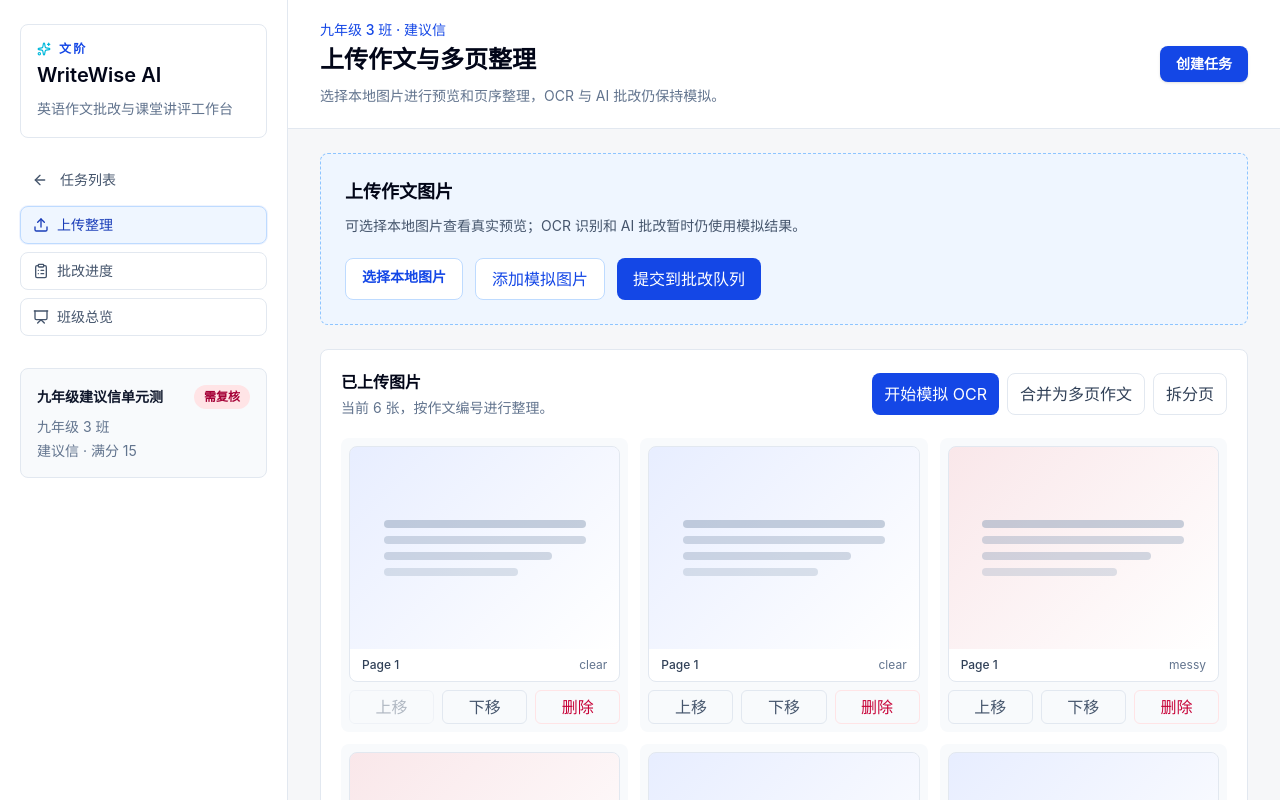
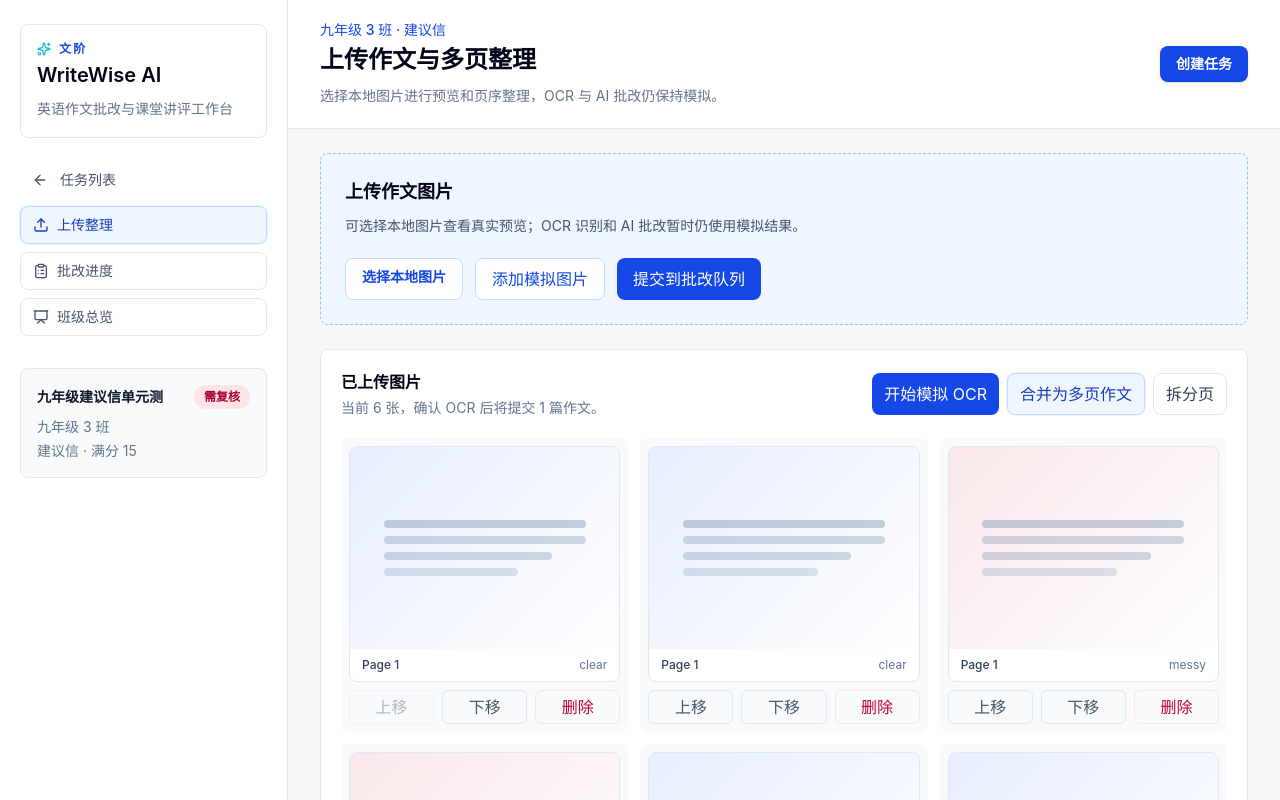
Before and after one commit to lionbriant88/wenjie-writewise-ai, a React (Vite) app in the folder app/: page /tasks/task-1/upload in a window 1280 px wide. Shown: the top 800 px of the page. Built offline with nearby package versions, Linux system fonts and the light colour scheme.

Commit message:
feat: add OCR essay grouping modes

```diff
--- a/app/src/context/AppStateContext.tsx
+++ b/app/src/context/AppStateContext.tsx
@@ -170,23 +170,27 @@ export function AppStateProvider({ children }: { children: ReactNode }) {
     return id
   }, [])
 
-  const confirmMockOcrEssay = useCallback(
-    ({ taskId, pages, ocrText }: ConfirmMockOcrEssayInput) => {
+  const confirmMockOcrEssay = useCallback(({ taskId, essayGroups }: ConfirmMockOcrEssayInput) => {
     const timestamp = new Date().toISOString()
-      const taskEssayCount = essays.filter((essay) => essay.taskId === taskId).length
-      const id = `${taskId}-uploaded-${Date.now()}`
-      const nextEssay: Essay = {
+
+    setEssays((current) => {
+      const taskEssayCount = current.filter((essay) => essay.taskId === taskId).length
+      const createdEssays = essayGroups.map((group, groupIndex): Essay => {
+        const id = `${taskId}-uploaded-${Date.now()}-${groupIndex + 1}`
+        const essayPages = group.pages.map((page, pageIndex) => ({
+          ...page,
+          id: `${id}-page-${pageIndex + 1}`,
+          pageNumber: pageIndex + 1,
+        }))
+
+        return {
           id,
           taskId,
-        essayNumber: `作文 ${taskEssayCount + 1}`,
-        pages: pages.map((page, index) => ({
-          ...page,
-          id: `${id}-page-${index + 1}`,
-          pageNumber: index + 1,
-        })),
-        pageCount: pages.length,
-        pageOrder: pages.map((_, index) => `${id}-page-${index + 1}`),
-        ocrText,
+          essayNumber: `作文 ${taskEssayCount + groupIndex + 1}`,
+          pages: essayPages,
+          pageCount: essayPages.length,
+          pageOrder: essayPages.map((page) => page.id),
+          ocrText: group.ocrText,
           ocrConfidence: 0.88,
           status: 'pending_grading',
           exceptionReasons: [],
@@ -194,17 +198,12 @@ export function AppStateProvider({ children }: { children: ReactNode }) {
           createdAt: timestamp,
           updatedAt: timestamp,
         }
-
-      setEssays((current) => {
-        const nextEssays = [...current, nextEssay]
+      })
+      const nextEssays = [...current, ...createdEssays]
       setTasks((currentTasks) => updateTasksFromEssays(currentTasks, taskId, nextEssays, timestamp))
       return nextEssays
     })
-
-      return id
-    },
-    [essays],
-  )
+  }, [])
 
   const updateEssayOcrText = useCallback((essayId: string, text: string) => {
     setEssays((current) =>
@@ -274,8 +273,7 @@ export function AppStateProvider({ children }: { children: ReactNode }) {
     [essays, gradingResults],
   )
 
-  const updateGradingResult = useCallback(
-    (essayId: string, patch: Partial<GradingResult>) => {
+  const updateGradingResult = useCallback((essayId: string, patch: Partial<GradingResult>) => {
     setGradingResults((current) =>
       current.map((result) =>
         result.essayId === essayId
@@ -288,9 +286,7 @@ export function AppStateProvider({ children }: { children: ReactNode }) {
           : result,
       ),
     )
-    },
-    [],
-  )
+  }, [])
 
   const value = useMemo(
     () => ({
--- a/app/src/pages/UploadPage.tsx
+++ b/app/src/pages/UploadPage.tsx
@@ -8,6 +8,23 @@ import { AppLayout } from '../layout/AppLayout'
 import type { EssayPage } from '../types'
 import { findEssaysByTask, findTask } from '../utils/taskLookup'
 
+type EssayGroupingMode = 'merged' | 'perPage'
+
+function buildPageOcrDraft(page: EssayPage, index: number) {
+  return [
+    `作文图片 ${index + 1}：${page.label}`,
+    'Dear Sir or Madam,',
+    'I am writing to share my suggestion for this activity.',
+    'I believe it will help students improve their English writing.',
+  ].join('\n')
+}
+
+function groupingButtonClass(active: boolean) {
+  return active
+    ? 'rounded-lg border border-blue-200 bg-blue-50 px-3 py-2 text-sm font-semibold text-blue-800 shadow-[0_0_0_1px_rgba(37,99,235,0.08)]'
+    : 'rounded-lg border border-slate-200 px-3 py-2 text-sm font-semibold text-slate-700 transition hover:border-cyan-200 hover:bg-cyan-50/60'
+}
+
 export function UploadPage() {
   const { taskId = '' } = useParams()
   const navigate = useNavigate()
@@ -16,9 +33,12 @@ export function UploadPage() {
   const taskEssays = findEssaysByTask(essays, taskId)
   const initialPages = useMemo(() => taskEssays.flatMap((essay) => essay.pages).slice(0, 6), [taskEssays])
   const [pages, setPages] = useState<EssayPage[]>(initialPages)
+  const [essayGroupingMode, setEssayGroupingMode] = useState<EssayGroupingMode>('merged')
   const [mockOcrStatus, setMockOcrStatus] = useState<'idle' | 'completed'>('idle')
   const [mockOcrDraft, setMockOcrDraft] = useState('')
   const localPreviewUrlsRef = useRef<string[]>([])
+
+  const essaySubmissionCount = essayGroupingMode === 'perPage' ? pages.length : pages.length > 0 ? 1 : 0
 
   useEffect(() => {
     const localPreviewUrls = localPreviewUrlsRef.current
@@ -30,6 +50,16 @@ export function UploadPage() {
 
   if (!task) {
     return <EmptyState title="找不到任务" description="请返回任务列表重新选择一个批改任务。" />
+  }
+
+  const resetOcrDraft = () => {
+    setMockOcrStatus('idle')
+    setMockOcrDraft('')
+  }
+
+  const setGroupingMode = (mode: EssayGroupingMode) => {
+    setEssayGroupingMode(mode)
+    resetOcrDraft()
   }
 
   const addPage = () => {
@@ -44,6 +74,7 @@ export function UploadPage() {
         accent: '#2563eb',
       },
     ])
+    resetOcrDraft()
   }
 
   const addLocalFiles = (files: File[]) => {
@@ -67,6 +98,7 @@ export function UploadPage() {
 
       return [...current, ...nextPages]
     })
+    resetOcrDraft()
   }
 
   const movePage = (pageId: string, direction: 'up' | 'down') => {
@@ -79,6 +111,7 @@ export function UploadPage() {
       next.splice(target, 0, item)
       return next
     })
+    resetOcrDraft()
   }
 
   const removePage = (pageId: string) => {
@@ -91,34 +124,41 @@ export function UploadPage() {
 
       return current.filter((page) => page.id !== pageId)
     })
-    setMockOcrStatus('idle')
-    setMockOcrDraft('')
+    resetOcrDraft()
   }
 
   const startMockOcr = () => {
-    const draft = pages
-      .map((page, index) =>
-        [
-          `作文图片 ${index + 1}：${page.label}`,
-          'Dear Sir or Madam,',
-          'I am writing to share my suggestion for this activity.',
-          'I believe it will help students improve their English writing.',
-        ].join('\n'),
-      )
-      .join('\n\n')
+    setMockOcrDraft(pages.map((page, index) => buildPageOcrDraft(page, index)).join('\n\n'))
+    setMockOcrStatus('completed')
+  }
 
-    setMockOcrDraft(draft)
-    setMockOcrStatus('completed')
+  const getEssayGroups = () => {
+    if (essayGroupingMode === 'perPage') {
+      const draftSections = mockOcrDraft
+        .split(/\n{2,}/)
+        .map((section) => section.trim())
+        .filter(Boolean)
+
+      return pages.map((page, index) => ({
+        pages: [page],
+        ocrText: draftSections[index] ?? buildPageOcrDraft(page, index),
+      }))
+    }
+
+    return [
+      {
+        pages,
+        ocrText: mockOcrDraft,
+      },
+    ]
   }
 
   const confirmMockOcrText = () => {
     confirmMockOcrEssay({
       taskId: task.id,
-      pages,
-      ocrText: mockOcrDraft,
+      essayGroups: getEssayGroups(),
     })
-    setMockOcrStatus('idle')
-    setMockOcrDraft('')
+    resetOcrDraft()
     navigate(`/tasks/${task.id}/progress`)
   }
 
@@ -139,9 +179,11 @@ export function UploadPage() {
           <div className="flex flex-wrap items-center justify-between gap-3">
             <div>
               <h3 className="font-semibold text-slate-950">已上传图片</h3>
-              <p className="mt-1 text-sm text-slate-500">当前 {pages.length} 张，按作文编号进行整理。</p>
+              <p className="mt-1 text-sm text-slate-500">
+                当前 {pages.length} 张，确认 OCR 后将提交 {essaySubmissionCount} 篇作文。
+              </p>
             </div>
-            <div className="flex gap-2">
+            <div className="flex flex-wrap gap-2">
               <button
                 type="button"
                 onClick={startMockOcr}
@@ -152,13 +194,17 @@ export function UploadPage() {
               </button>
               <button
                 type="button"
-                className="rounded-lg border border-slate-200 px-3 py-2 text-sm font-semibold text-slate-700"
+                aria-pressed={essayGroupingMode === 'merged'}
+                onClick={() => setGroupingMode('merged')}
+                className={groupingButtonClass(essayGroupingMode === 'merged')}
               >
                 合并为多页作文
               </button>
               <button
                 type="button"
-                className="rounded-lg border border-slate-200 px-3 py-2 text-sm font-semibold text-slate-700"
+                aria-pressed={essayGroupingMode === 'perPage'}
+                onClick={() => setGroupingMode('perPage')}
+                className={groupingButtonClass(essayGroupingMode === 'perPage')}
               >
                 拆分页
               </button>
@@ -181,6 +227,9 @@ export function UploadPage() {
               <div>
                 <p className="text-sm font-semibold text-cyan-700">OCR 识别完成</p>
                 <h3 className="mt-1 font-semibold text-slate-950">模拟 OCR 文本草稿</h3>
+                <p className="mt-1 text-sm text-slate-500">
+                  当前分组方式会提交 {essaySubmissionCount} 篇作文。
+                </p>
               </div>
               <span className="rounded-full bg-emerald-50 px-2.5 py-1 text-xs font-semibold text-emerald-700">
                 置信度 88%
@@ -196,7 +245,7 @@ export function UploadPage() {
               <button
                 type="button"
                 onClick={confirmMockOcrText}
-                disabled={mockOcrDraft.trim().length === 0}
+                disabled={mockOcrDraft.trim().length === 0 || pages.length === 0}
                 className="rounded-lg bg-blue-700 px-4 py-2 text-sm font-semibold text-white transition hover:bg-blue-800 disabled:cursor-not-allowed disabled:bg-slate-200 disabled:text-slate-500"
               >
                 确认 OCR 文本
```
Also changed, not shown: app/src/context/appStateContextValue.ts (+7 -3 lines), 1 other file (tests, documents, lock files or other folders). Lines whose indentation alone changed are shown as unchanged.
